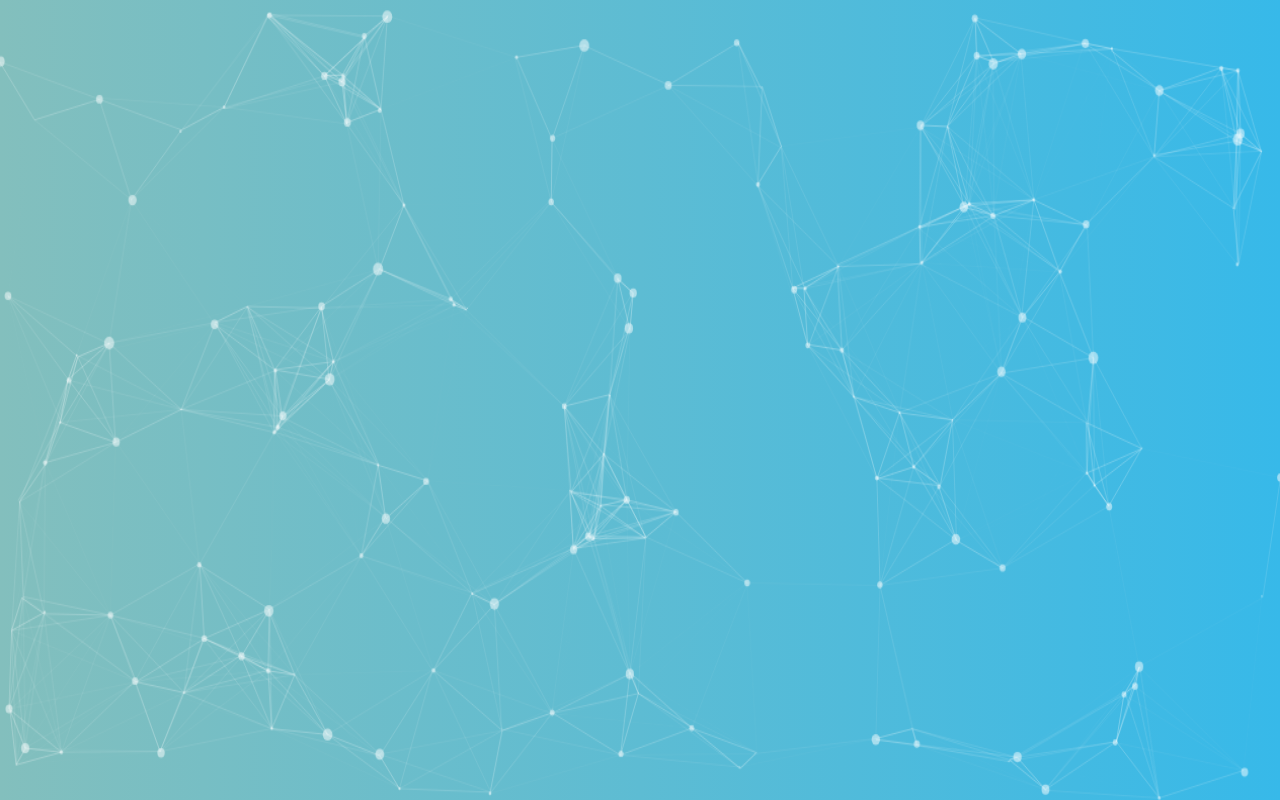
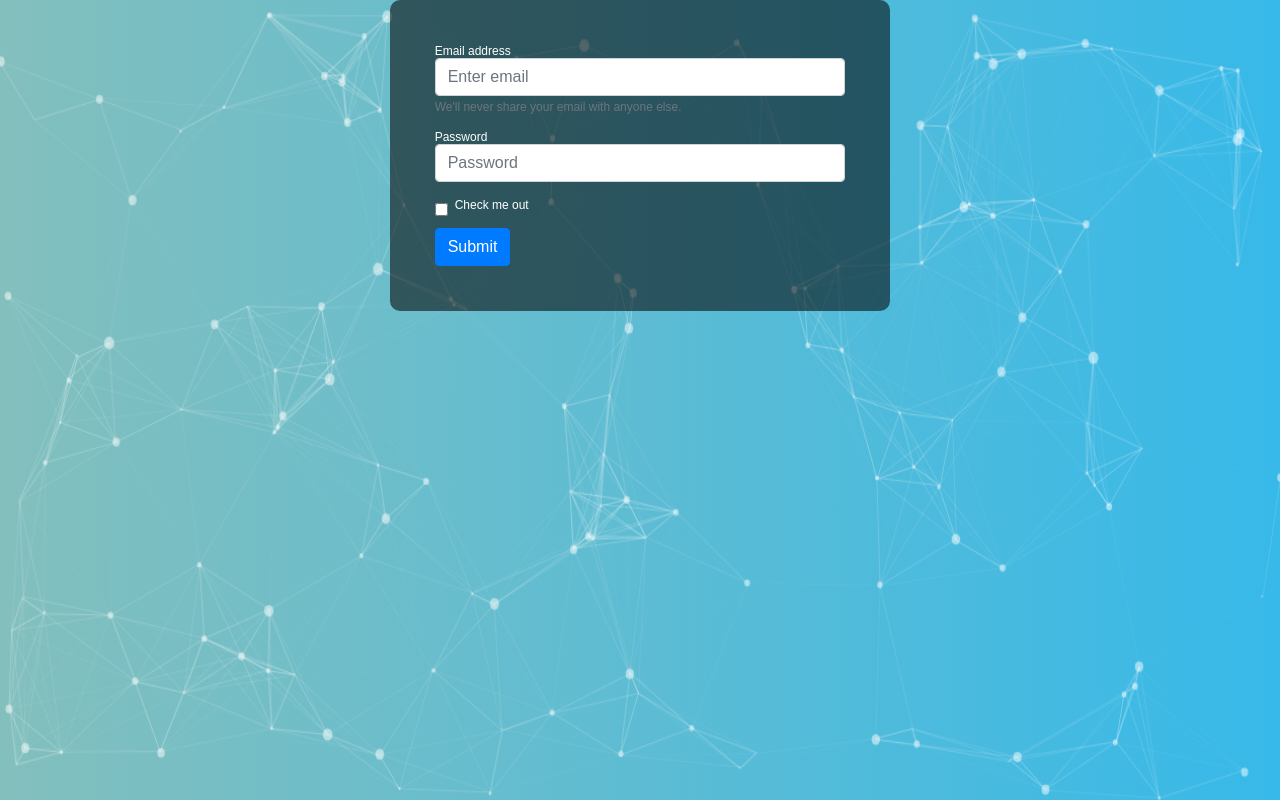
Before and after one commit to suvad962/mysite, a PHP site: page / in a window 1280 px wide. Run offline with PHP 8.4, Linux system fonts and the light colour scheme.

Commit message:
Partical added

```diff
--- a/css/particals.css
+++ b/css/particals.css
@@ -92,4 +92,14 @@ canvas{
     background-size: cover;
     background-position: 50% 50%;
     background-repeat: no-repeat;
+    position: absolute;
 }
+
+.login {
+    width: 45%;
+    margin: 0 auto;
+    background-color: rgba(0, 0, 0, 0.55);
+    padding: 4%;
+    border-radius: 10px;
+    color: white;
+}
--- a/index.php
+++ b/index.php
@@ -4,6 +4,27 @@
 <body>
     <div id="particles-js">
 
+    </div>
+    <div class="container">
+            <div class="col login align-middle">
+                <form>
+                    <div class="form-group">
+                        <label for="exampleInputEmail1">Email address</label>
+                        <input type="email" class="form-control" id="exampleInputEmail1" aria-describedby="emailHelp" placeholder="Enter email">
+                        <small id="emailHelp" class="form-text text-muted">We'll never share your email with anyone else.</small>
+                    </div>
+                    <div class="form-group">
+                        <label for="exampleInputPassword1">Password</label>
+                        <input type="password" class="form-control" id="exampleInputPassword1" placeholder="Password">
+                    </div>
+                    <div class="form-group form-check">
+                        <input type="checkbox" class="form-check-input" id="exampleCheck1">
+                        <label class="form-check-label" for="exampleCheck1">Check me out</label>
+                    </div>
+                    <button type="submit" class="btn btn-primary">Submit</button>
+                </form>
+            </div>
+        </div>
     </div>
     <script type="application/javascript" src="js/particles.js"></script>
     <script type="application/javascript" src="js/app.js"></script>
```
